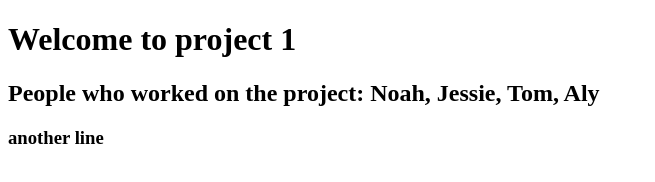
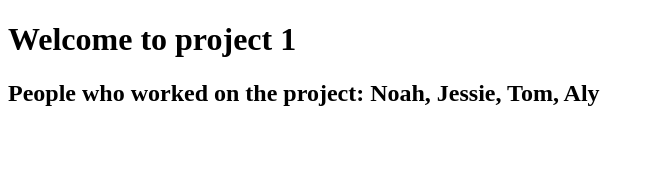
Before and after one commit to noahking27/UNC-project1-demo, a plain HTML site: page index.html in a window 1280 px wide. Shown: the whole page, without its empty margins (0-655 px from the left). Drawn offline with Linux system fonts and the light colour scheme.

```diff
--- a/index.html
+++ b/index.html
@@ -8,6 +8,5 @@
   <body>
     <h1>Welcome to project 1</h1>
     <h2>People who worked on the project: Noah, Jessie, Tom, Aly</h2>
-    <h3>another line</h3>
   </body>
 </html>
```
